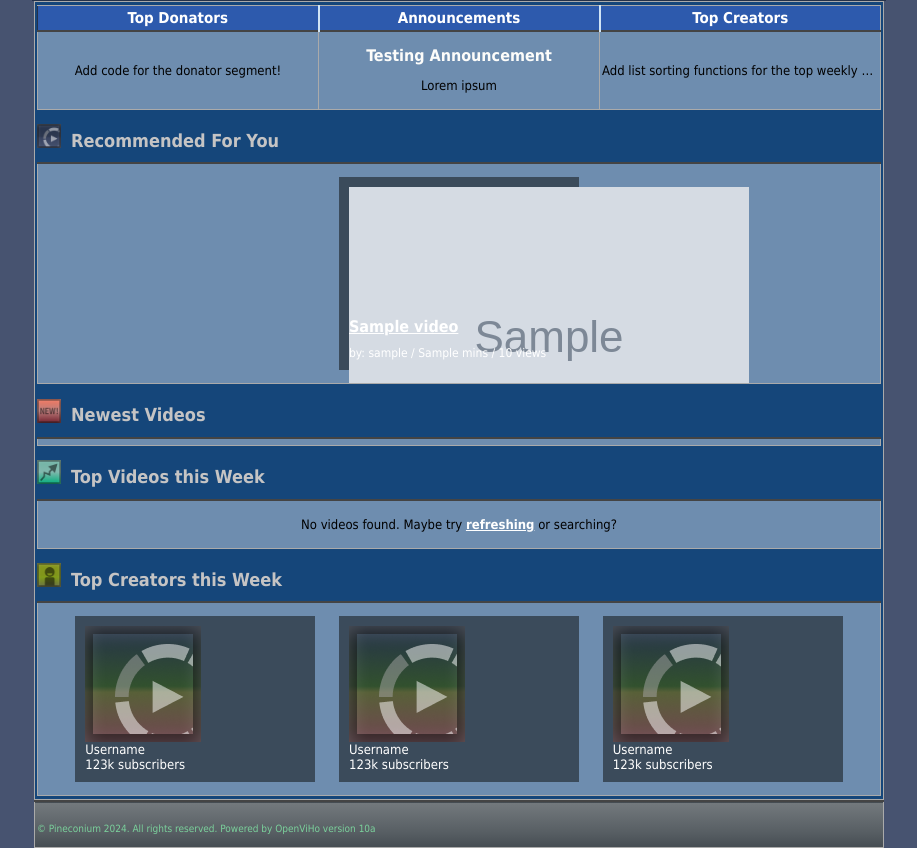
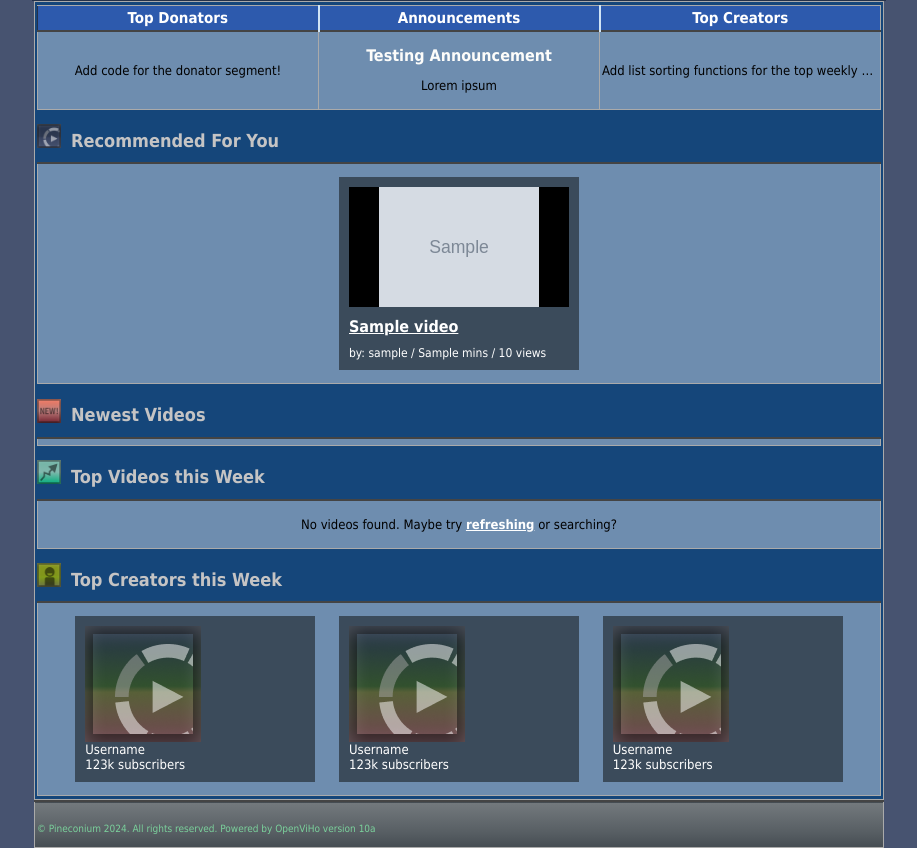
Before and after one commit to Pineconium/OpenVideoHosting, a PHP site: page / in a window 1280 px wide. Shown: the part 171-1019 px from the top of the page, without its empty margins (181-1098 px from the left). Run offline with PHP 8.4, Linux system fonts and the light colour scheme; tables that the repository leaves empty or names only in its code hold one stand-in row (values such as "Sample post"); grey boxes marked "Sample" are stand-in pictures.

Commit message:
Updated Stylesheet

```diff
--- a/src/styles.css
+++ b/src/styles.css
@@ -1,5 +1,6 @@
 /* STYLESHEET FOR OPEN VIDEO HOSTING */
 
+/* - BEGIN COMMON PINECONIUM CSS STUFF - */
 body {
 	margin-left: 0px;
 	margin-top: 0px;
@@ -111,6 +112,7 @@ a:hover.footer {color: #666666; }
 	margin-right: 10px; /* Add some space between the image and the title */
   }
 
+/* - END COMMON PINECONIUM CSS STUFF - */
 
 /* Navbar styling */
 
@@ -154,15 +156,24 @@ a:hover.footer {color: #666666; }
 	text-align: left;
 	vertical-align: top;
 }
+
 .video-thumbnail {
 	width: 100%;
 	height: 120px;
 	background-color: black;
 }
+
+.video-thumbnail-image {
+        width: 100%;
+        height: 100%;
+        object-fit: contain;
+}
+
 .video-title {
 	font-size: 16px;
 	margin: 10px 0;
 }
+
 .video-info {
 	font-size: 12px;
 }
```
